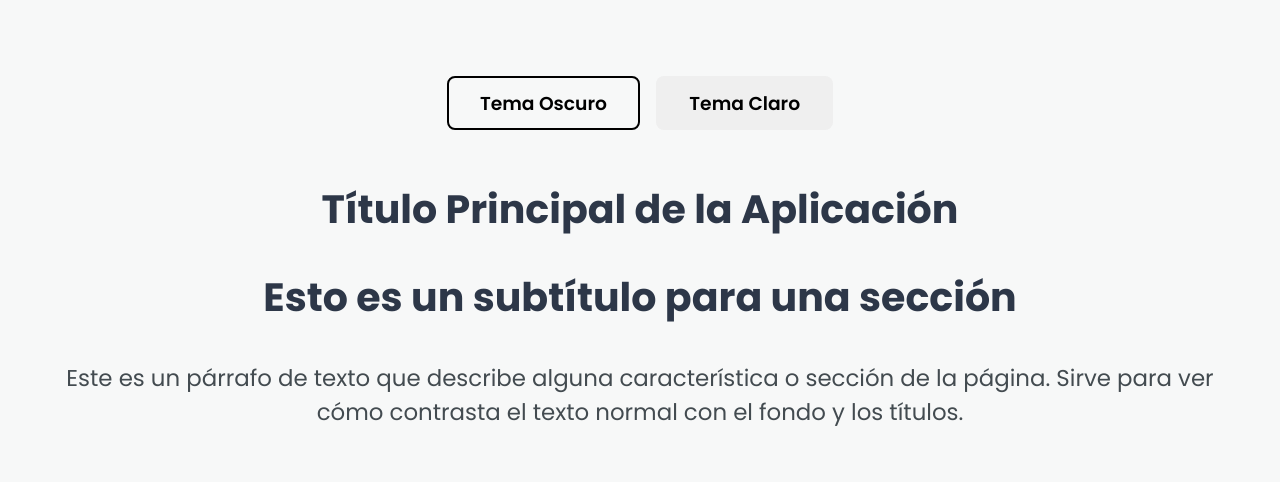
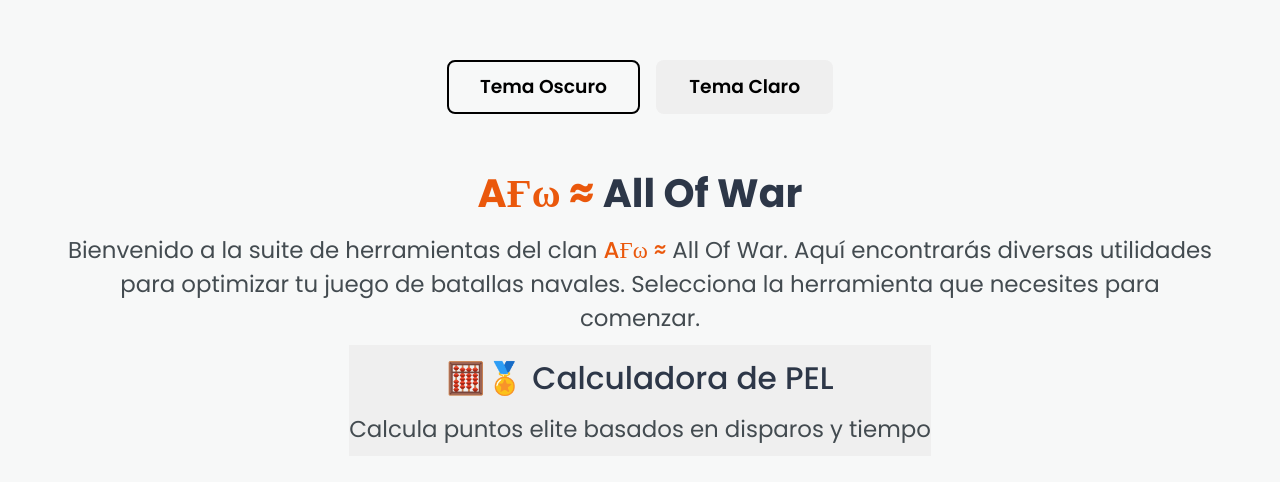
Before and after one commit to JuanWebDeveloper/sea-tools, a React (Vite) app: page / in a window 1280 px wide. Shown: the part 142-624 px from the top of the page. Built offline with nearby package versions, Linux system fonts and the light colour scheme.

Commit message:
feat: Se crea y agrega el componente HeroSection

```diff
--- a/src/App.tsx
+++ b/src/App.tsx
@@ -1,17 +1,12 @@
 import { Provider } from 'react-redux';
 import { appStore } from '@/lib/store';
-import { AppLayout } from '@/components';
+import { AppLayout, HeroSection } from '@/components';
 
 function App() {
  return (
   <Provider store={appStore}>
    <AppLayout>
-    <h1>Título Principal de la Aplicación</h1>
-    <h2>Esto es un subtítulo para una sección</h2>
-    <p>
-     Este es un párrafo de texto que describe alguna característica o sección de la página. Sirve para ver cómo contrasta el texto normal con el fondo
-     y los títulos.
-    </p>
+    <HeroSection />
    </AppLayout>
   </Provider>
  );
--- /dev/null
+++ b/src/components/home/HeroSection.tsx
@@ -0,0 +1,21 @@
+export const HeroSection = () => {
+ return (
+  <section className='hero-section'>
+   <div className='welcome-banner'>
+    <h1>
+     <span>AҒω ≈</span> All Of War
+    </h1>
+    <p>
+     Bienvenido a la suite de herramientas del clan <span>AҒω ≈ </span>All Of War. Aquí encontrarás diversas utilidades para optimizar tu juego de
+     batallas navales. Selecciona la herramienta que necesites para comenzar.
+    </p>
+   </div>
+   <div className='tools-grid'>
+    <button className='tool-button' data-modal='pel-calculator'>
+     <h3>🧮🏅 Calculadora de PEL</h3>
+     <p>Calcula puntos elite basados en disparos y tiempo</p>
+    </button>
+   </div>
+  </section>
+ );
+};
--- a/src/components/index.ts
+++ b/src/components/index.ts
@@ -1,2 +1,4 @@
 //*> Exportación de los layouts de la aplicación
 export { AppLayout } from './layouts/AppLayout';
+//*> Exportación de los componentes de la pagina
+export { HeroSection } from './home/HeroSection';
```
